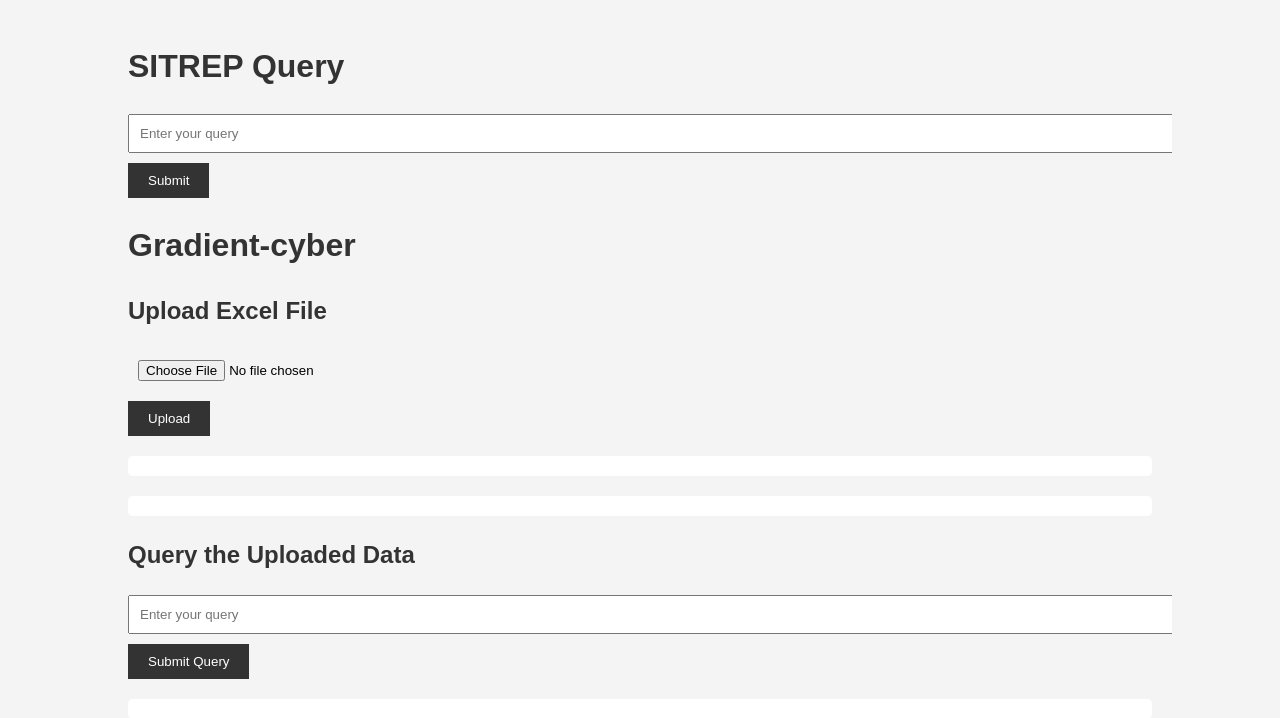
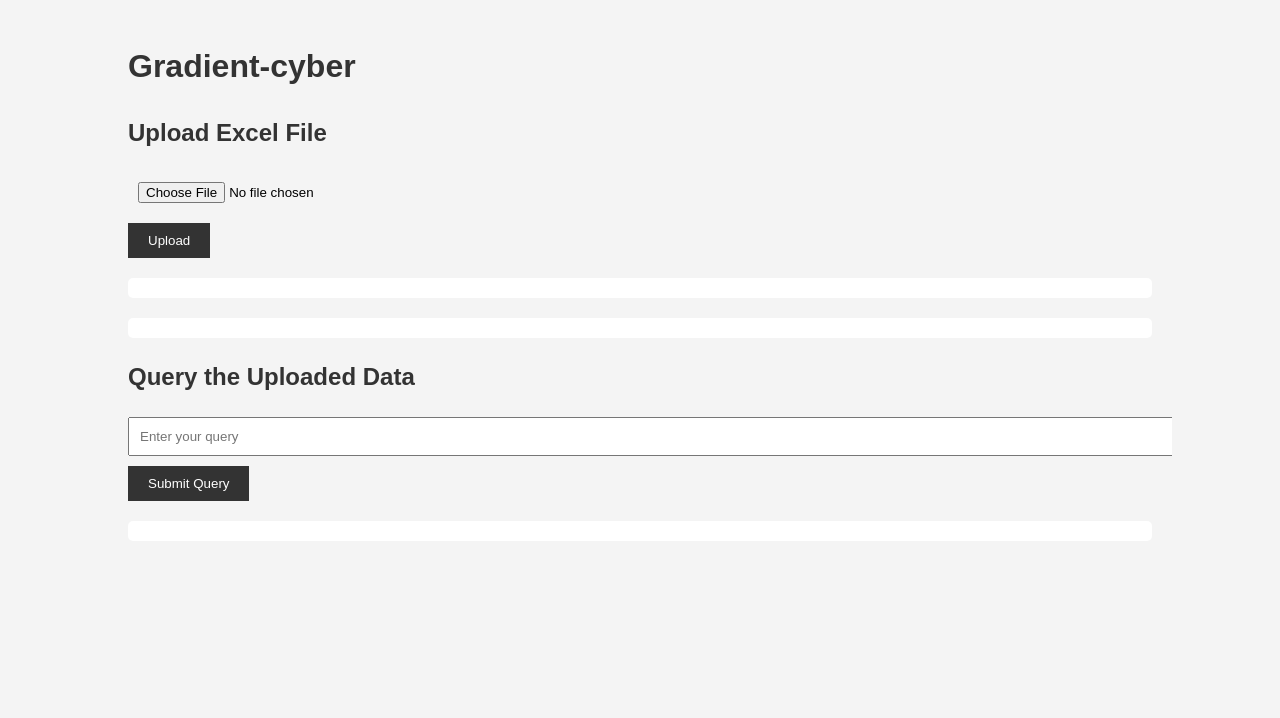
Before and after one commit to Dhanush-klm/Gradient-Cyber, a plain HTML site: page index.html in a window 1280 px wide. Drawn offline with Linux system fonts and the light colour scheme.

Commit message:
Update index.html

```diff
--- a/index.html
+++ b/index.html
@@ -4,46 +4,10 @@
     <meta charset="UTF-8">
     <meta name="viewport" content="width=device-width, initial-scale=1.0">
     <title>Gradient-cyber</title>
-    <link rel="stylesheet" href="styles.css">
-</head>
-<body>
-    <div class="container"><!DOCTYPE html>
-<html lang="en">
-<head>
-    <meta charset="UTF-8">
-    <meta name="viewport" content="width=device-width, initial-scale=1.0">
-    <title>SITREP Query</title>
     <link rel="stylesheet" href="/styles.css">
 </head>
 <body>
-    <div id="app">
-        <h1>SITREP Query</h1>
-        <input type="text" id="queryInput" placeholder="Enter your query">
-        <button onclick="submitQuery()">Submit</button>
-        <div id="result"></div>
-    </div>
-    <script src="/script.js"></script>
-    <script>
-    function submitQuery() {
-        const query = document.getElementById('queryInput').value;
-        fetch('/api/query', {
-            method: 'POST',
-            headers: {
-                'Content-Type': 'application/json',
-            },
-            body: JSON.stringify({query: query}),
-        })
-        .then(response => response.json())
-        .then(data => {
-            document.getElementById('result').innerHTML = data.answer;
-        })
-        .catch((error) => {
-            console.error('Error:', error);
-        });
-    }
-    </script>
-</body>
-</html>
+    <div class="container">
         <h1>Gradient-cyber</h1>
 
         <div id="upload-section">
@@ -53,7 +17,6 @@
             <div id="upload-status"></div>
             <div id="file-preview"></div>
         </div>
-
         <div id="query-section">
             <h2>Query the Uploaded Data</h2>
             <input type="text" id="query-input" placeholder="Enter your query">
@@ -61,8 +24,7 @@
             <div id="query-result"></div>
         </div>
     </div>
-
     <script src="https://cdnjs.cloudflare.com/ajax/libs/xlsx/0.17.0/xlsx.full.min.js"></script>
-    <script src="script.js"></script>
+    <script src="/script.js"></script>
 </body>
 </html>
```
